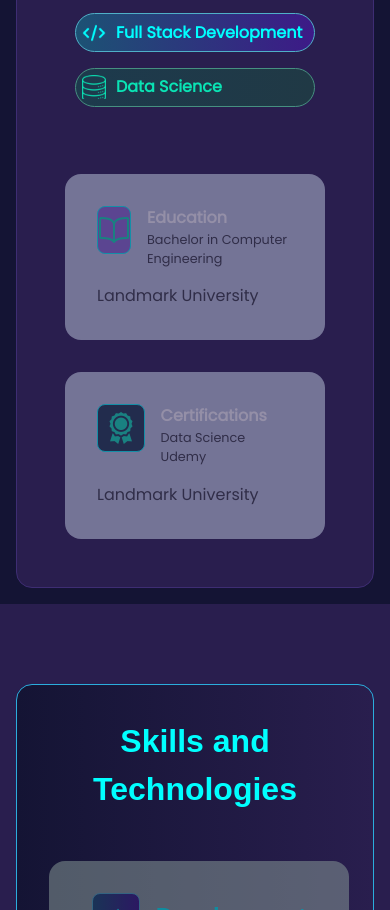
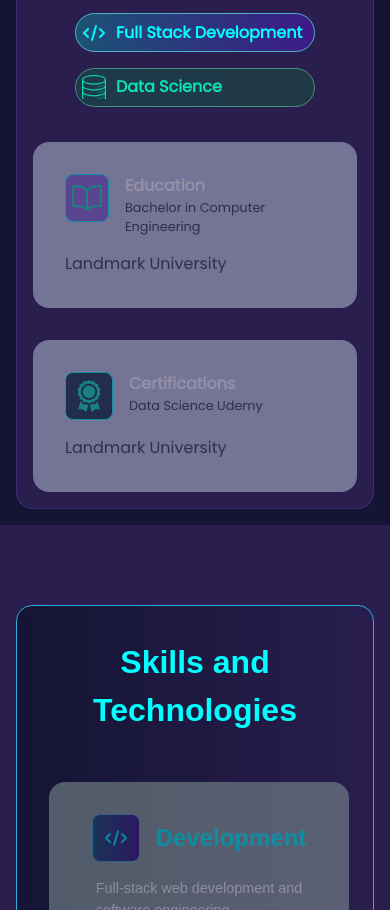
Before and after one commit to wanyu777/Portfolio, a plain HTML site: page index.html in a window 390 px wide. Shown: the part 1006-1916 px from the top of the page. Drawn offline with Linux system fonts and the light colour scheme.

Commit message:
fourth commit

```diff
--- a/index.css
+++ b/index.css
@@ -924,10 +924,16 @@ footer{
 
     .about{
         padding: 1rem;
-    }
 
-    .about_info{
-        padding: 0rem;
+        .about_text{
+            p{
+                width: 80%;
+            }
+        }
+
+        .about_info{
+            padding: 0rem;
+        }
     }
 }
 @media screen and (max-width: 1000px){
```
